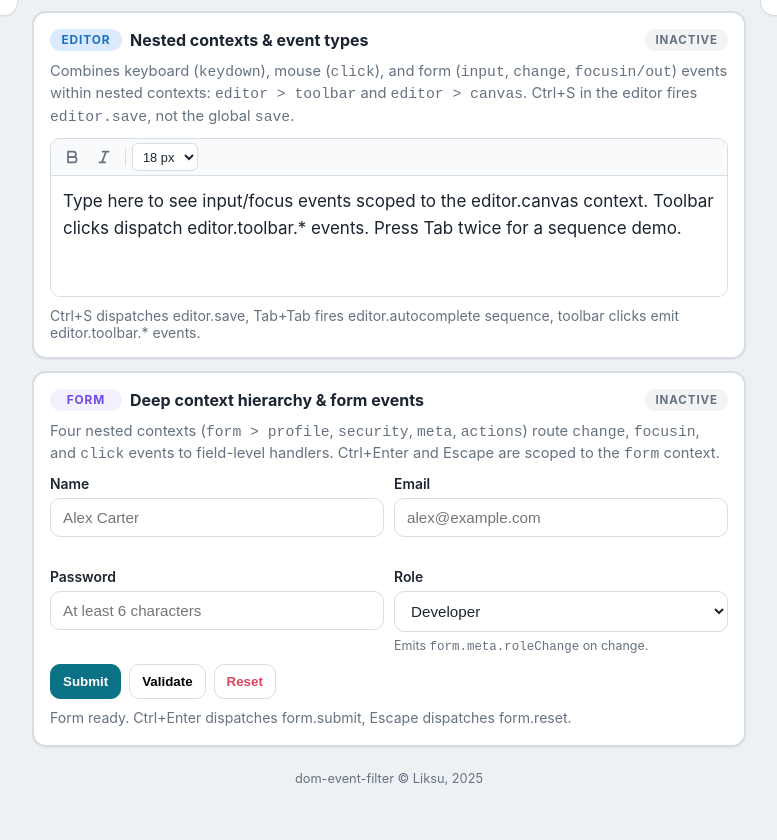
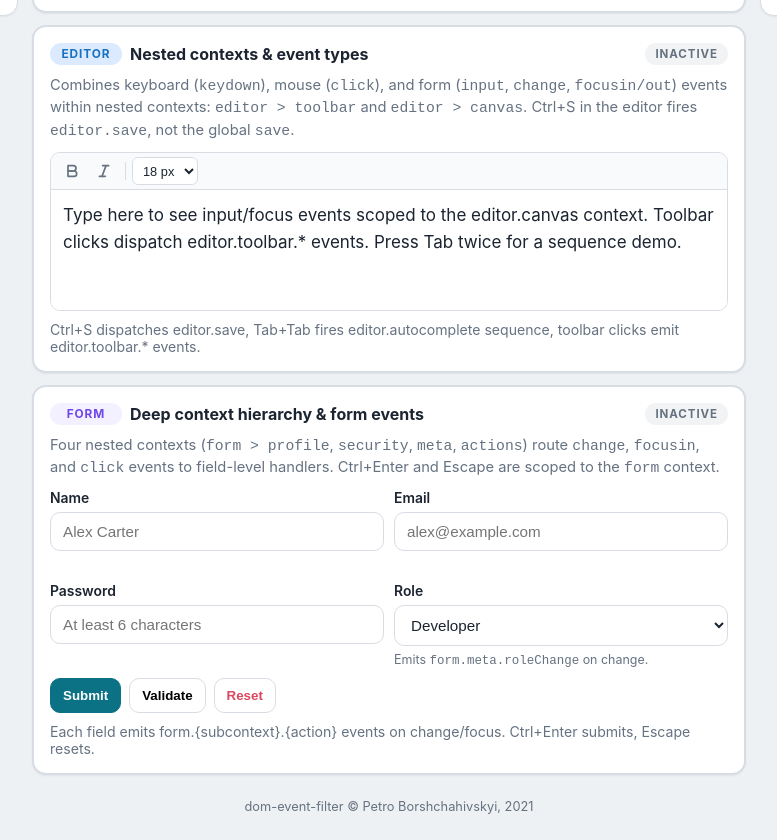
Before and after one commit to Liksu/dom-event-filter, a website with bundled scripts: page docs/index.html in a window 1280 px wide. Shown: the part 770-1610 px from the top of the page, without its empty margins (216-993 px from the left). Before the commit the page ends 1582 px from the top, so only its background shows below. Built offline with nearby package versions, Linux system fonts and the light colour scheme.

Commit message:
Prepare to publish

```diff
--- a/docs/demo.js
+++ b/docs/demo.js
@@ -1,5 +1,4 @@
-// import { DomEventFilter } from "https://unpkg.com/dom-event-filter@latest/index.js";
-import { DomEventFilter } from "http://localhost:8888/index.js";
+import { DomEventFilter } from "https://unpkg.com/dom-event-filter@latest/index.js";
 
 const filter = new DomEventFilter({
     save: { code: 'KeyS', ctrlKey: true },
--- a/docs/index.html
+++ b/docs/index.html
@@ -880,7 +880,7 @@
                 <div id="form-status" class="form-status">Each field emits form.{subcontext}.{action} events on change/focus. Ctrl+Enter submits, Escape resets.</div>
             </section>
 
-            <div class="footer">dom-event-filter &copy; Liksu, 2025</div>
+            <div class="footer">dom-event-filter &copy; Petro Borshchahivskyi, 2021</div>
         </main>
 
         <aside class="side-panel logs-panel">
```
Also changed, not shown: package.json (+36 -4 lines).
